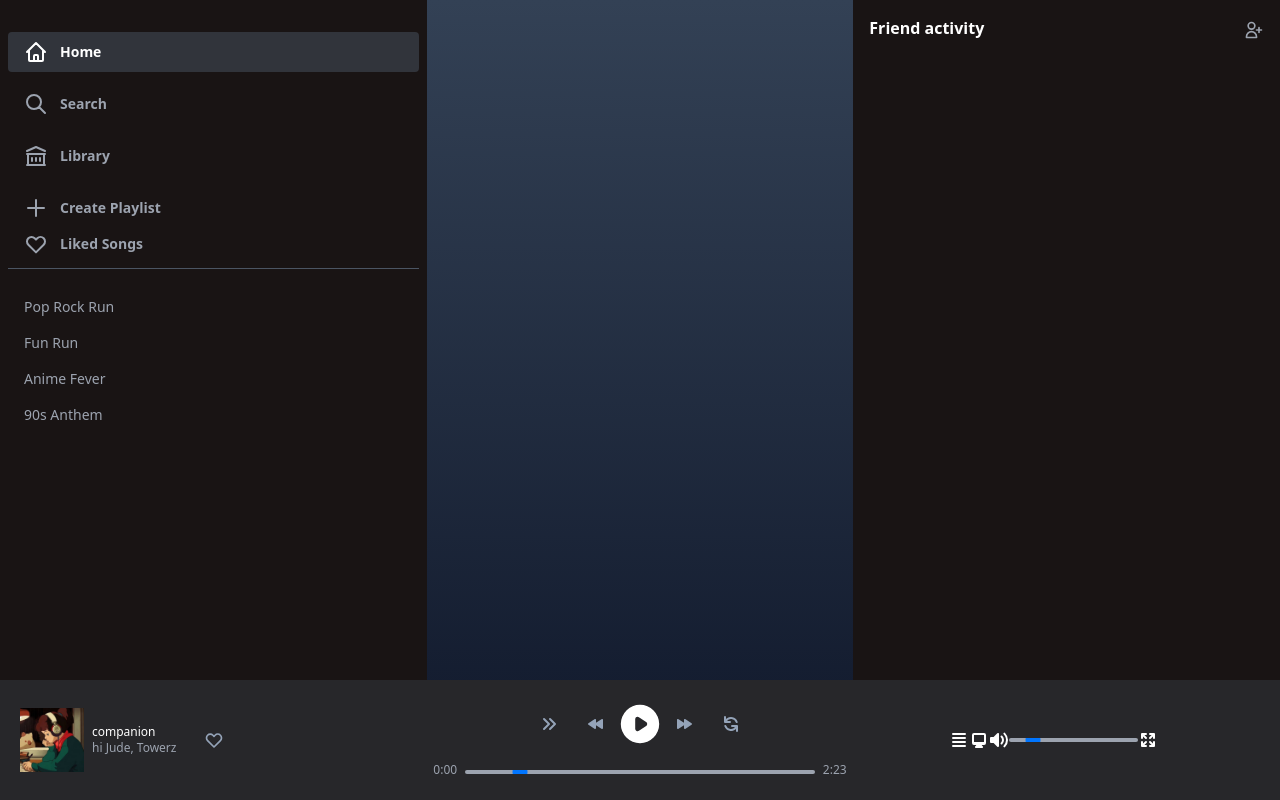
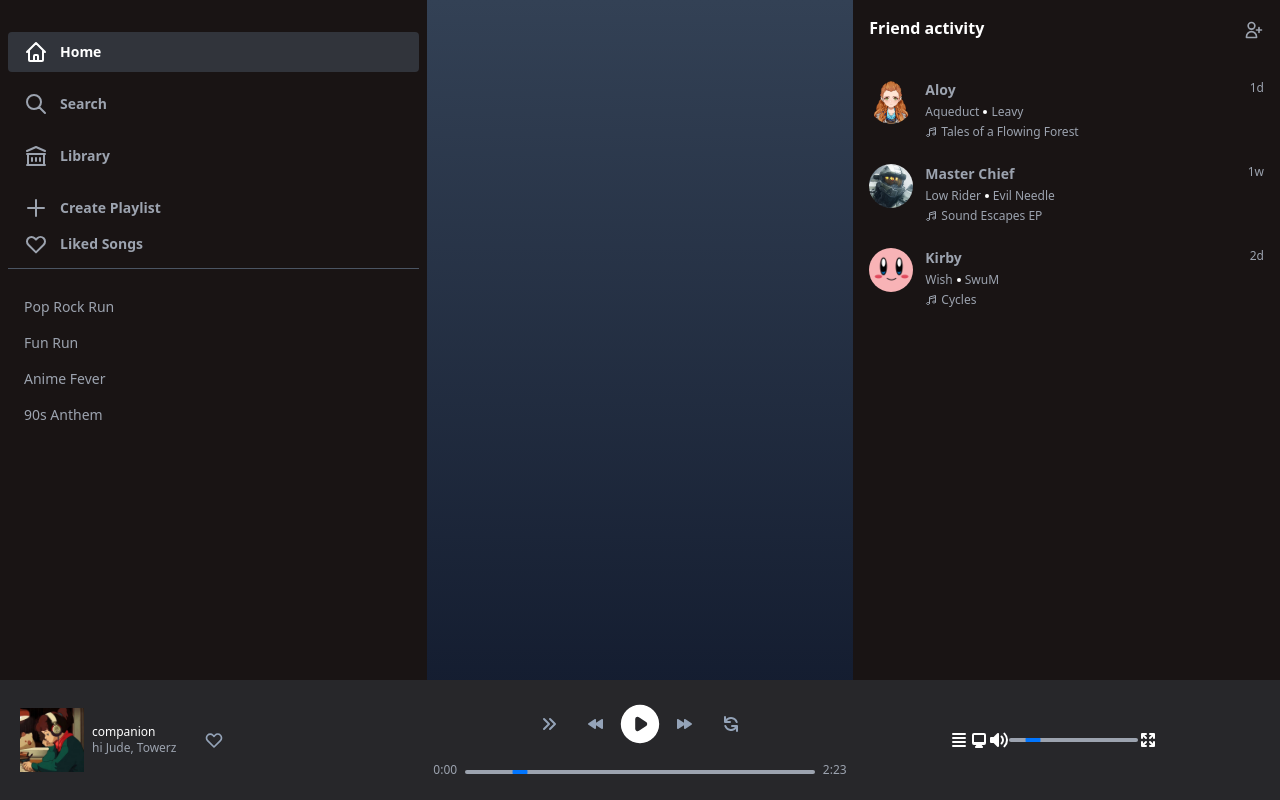
Before and after one commit to DevLukeHere/spotify-tailwind, a React (Create React App) app: page / in a window 1280 px wide. Built offline with nearby package versions, Linux system fonts and the light colour scheme.

Commit message:
Styled Friend Activity section

```diff
--- a/src/layouts/BottomNavbar.js
+++ b/src/layouts/BottomNavbar.js
@@ -1,4 +1,4 @@
-import React, { useState } from "react";
+import { useState } from "react";
 import AlbumArt from "../assets/images/lofi-girl-album-art.jpeg";
 import { HeartIcon } from "@heroicons/react/outline";
 import {
--- a/src/layouts/FriendActivity.js
+++ b/src/layouts/FriendActivity.js
@@ -1,11 +1,151 @@
-import { UserAddIcon } from "@heroicons/react/outline";
+import { useState } from "react";
+import { UserAddIcon, MusicNoteIcon } from "@heroicons/react/outline";
+import { PlayIcon } from "@heroicons/react/solid";
+import ProfileImage1 from "../assets/images/aloy-user.png";
+import ProfileImage2 from "../assets/images/master-chief-user.jpeg";
+import ProfileImage3 from "../assets/images/kirby-user.jpeg";
 
 function FriendActivity() {
+  const [playOverlay, setPlayOverlay] = useState(false);
+  const [playOverlay2, setPlayOverlay2] = useState(false);
+  const [playOverlay3, setPlayOverlay3] = useState(false);
+
   return (
     <div className="p-4 bg-spotify-black">
-      <div className="text-white grid grid-cols-2">
+      <div className="text-white grid grid-cols-2 mb-10">
         <p className="font-bold">Friend activity</p>
         <UserAddIcon className="w-5 h-5 place-self-end stroke-gray-400 hover:stroke-white" />
+      </div>
+      <div className="grid grid-rows-5 gap-5">
+        <div className="grid grid-cols-friendActivity gap-3">
+          <div
+            className="relative w-11 h-11 rounded-full"
+            onMouseEnter={() => setPlayOverlay(true)}
+            onMouseLeave={() => setPlayOverlay(false)}
+          >
+            {playOverlay ? (
+              <PlayIcon className="absolute fill-white w-7 h-7 top-1/2 left-1/2 transform -translate-x-1/2 -translate-y-1/2" />
+            ) : null}
+            <img
+              className="object-cover rounded-full w-11 h-11 hover:opacity-50"
+              src={ProfileImage1}
+              alt="profile"
+            />
+          </div>
+          <div className="">
+            <p className="font-semibold text-gray-400 text-sm mb-1 cursor-pointer hover:underline hover:text-white">
+              Aloy
+            </p>
+            <div className="grid grid-cols-artistAlbum gap-1 mb-1">
+              <p className="text-gray-400 text-xs cursor-pointer hover:underline hover:text-white">
+                Aqueduct
+              </p>
+              <div className="grid content-center">
+                <div className="w-1 h-1 bg-white rounded-full"></div>
+              </div>
+              <p className="text-gray-400 text-xs cursor-pointer hover:underline hover:text-white">
+                Leavy
+              </p>
+            </div>
+            <div className="grid grid-cols-leftPanel gap-1 mb-1">
+              <div className="grid content-center">
+                <MusicNoteIcon className="w-3 h-3 stroke-gray-400" />
+              </div>
+              <p className="text-gray-400 text-xs cursor-pointer hover:underline">
+                Tales of a Flowing Forest
+              </p>
+            </div>
+          </div>
+          <div className="grid justify-items-end">
+            <p className="text-gray-400 text-xs">1d</p>
+          </div>
+        </div>
+        <div className="grid grid-cols-friendActivity gap-3">
+          <div
+            className="relative w-11 h-11 rounded-full"
+            onMouseEnter={() => setPlayOverlay2(true)}
+            onMouseLeave={() => setPlayOverlay2(false)}
+          >
+            {playOverlay2 ? (
+              <PlayIcon className="absolute fill-white w-7 h-7 top-1/2 left-1/2 transform -translate-x-1/2 -translate-y-1/2" />
+            ) : null}
+            <img
+              className="object-cover rounded-full w-11 h-11 hover:opacity-50"
+              src={ProfileImage2}
+              alt="profile"
+            />
+          </div>
+          <div className="">
+            <p className="font-semibold text-gray-400 text-sm mb-1 cursor-pointer hover:underline hover:text-white">
+              Master Chief
+            </p>
+            <div className="grid grid-cols-artistAlbum gap-1 mb-1">
+              <p className="text-gray-400 text-xs cursor-pointer hover:underline hover:text-white">
+                Low Rider
+              </p>
+              <div className="grid content-center">
+                <div className="w-1 h-1 bg-white rounded-full"></div>
+              </div>
+              <p className="text-gray-400 text-xs cursor-pointer hover:underline hover:text-white">
+                Evil Needle
+              </p>
+            </div>
+            <div className="grid grid-cols-leftPanel gap-1 mb-1">
+              <div className="grid content-center">
+                <MusicNoteIcon className="w-3 h-3 stroke-gray-400" />
+              </div>
+              <p className="text-gray-400 text-xs cursor-pointer hover:underline">
+                Sound Escapes EP
+              </p>
+            </div>
+          </div>
+          <div className="grid justify-items-end">
+            <p className="text-gray-400 text-xs">1w</p>
+          </div>
+        </div>
+        <div className="grid grid-cols-friendActivity gap-3">
+          <div
+            className="relative w-11 h-11 rounded-full"
+            onMouseEnter={() => setPlayOverlay3(true)}
+            onMouseLeave={() => setPlayOverlay3(false)}
+          >
+            {playOverlay3 ? (
+              <PlayIcon className="absolute fill-white w-7 h-7 top-1/2 left-1/2 transform -translate-x-1/2 -translate-y-1/2" />
+            ) : null}
+            <img
+              className="object-cover rounded-full w-11 h-11 hover:opacity-50"
+              src={ProfileImage3}
+              alt="profile"
+            />
+          </div>
+          <div className="">
+            <p className="font-semibold text-gray-400 text-sm mb-1 cursor-pointer hover:underline hover:text-white">
+              Kirby
+            </p>
+            <div className="grid grid-cols-artistAlbum gap-1 mb-1">
+              <p className="text-gray-400 text-xs cursor-pointer hover:underline hover:text-white">
+                Wish
+              </p>
+              <div className="grid content-center">
+                <div className="w-1 h-1 bg-white rounded-full"></div>
+              </div>
+              <p className="text-gray-400 text-xs cursor-pointer hover:underline hover:text-white">
+                SwuM
+              </p>
+            </div>
+            <div className="grid grid-cols-leftPanel gap-1 mb-1">
+              <div className="grid content-center">
+                <MusicNoteIcon className="w-3 h-3 stroke-gray-400" />
+              </div>
+              <p className="text-gray-400 text-xs cursor-pointer hover:underline">
+                Cycles
+              </p>
+            </div>
+          </div>
+          <div className="grid justify-items-end">
+            <p className="text-gray-400 text-xs">2d</p>
+          </div>
+        </div>
       </div>
     </div>
   );
```
